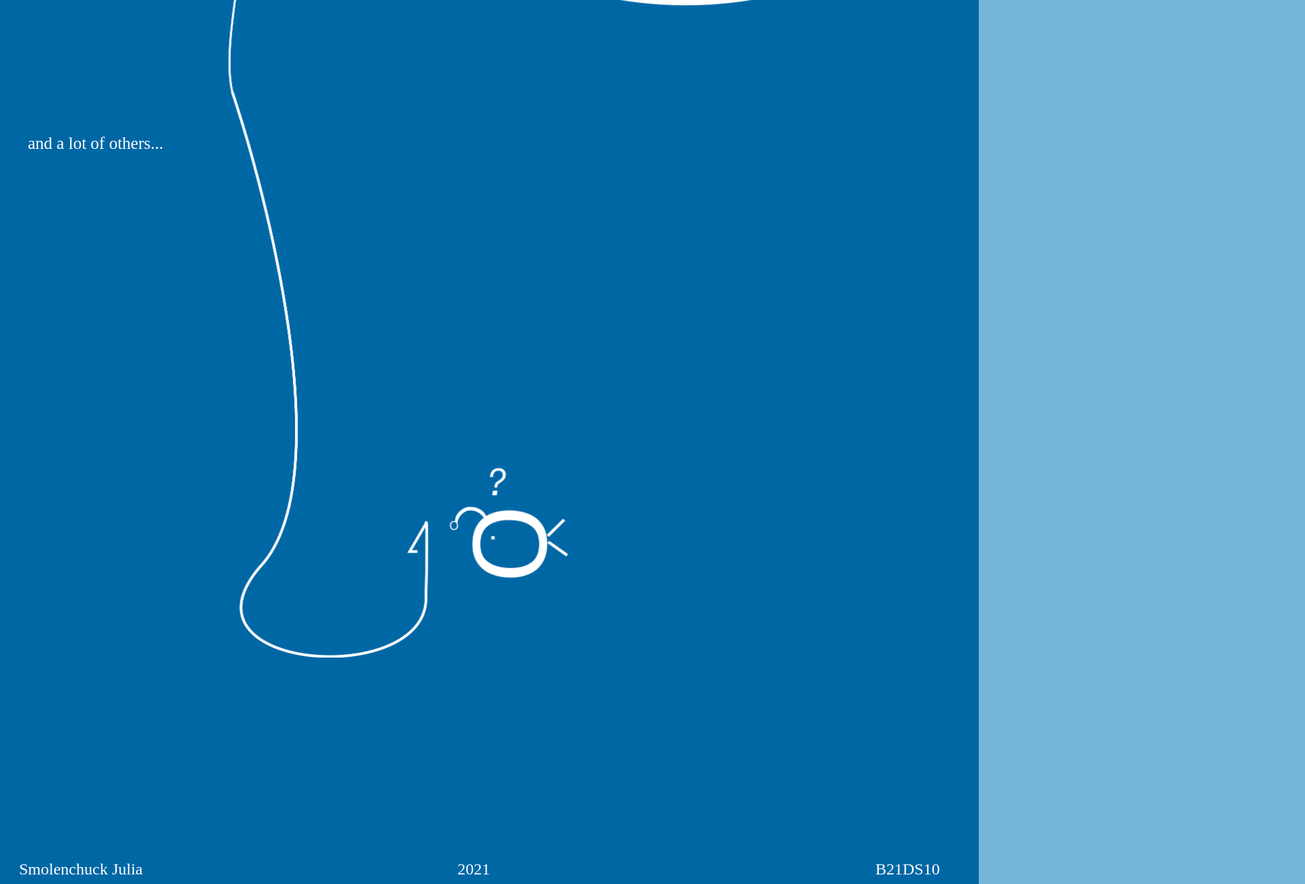
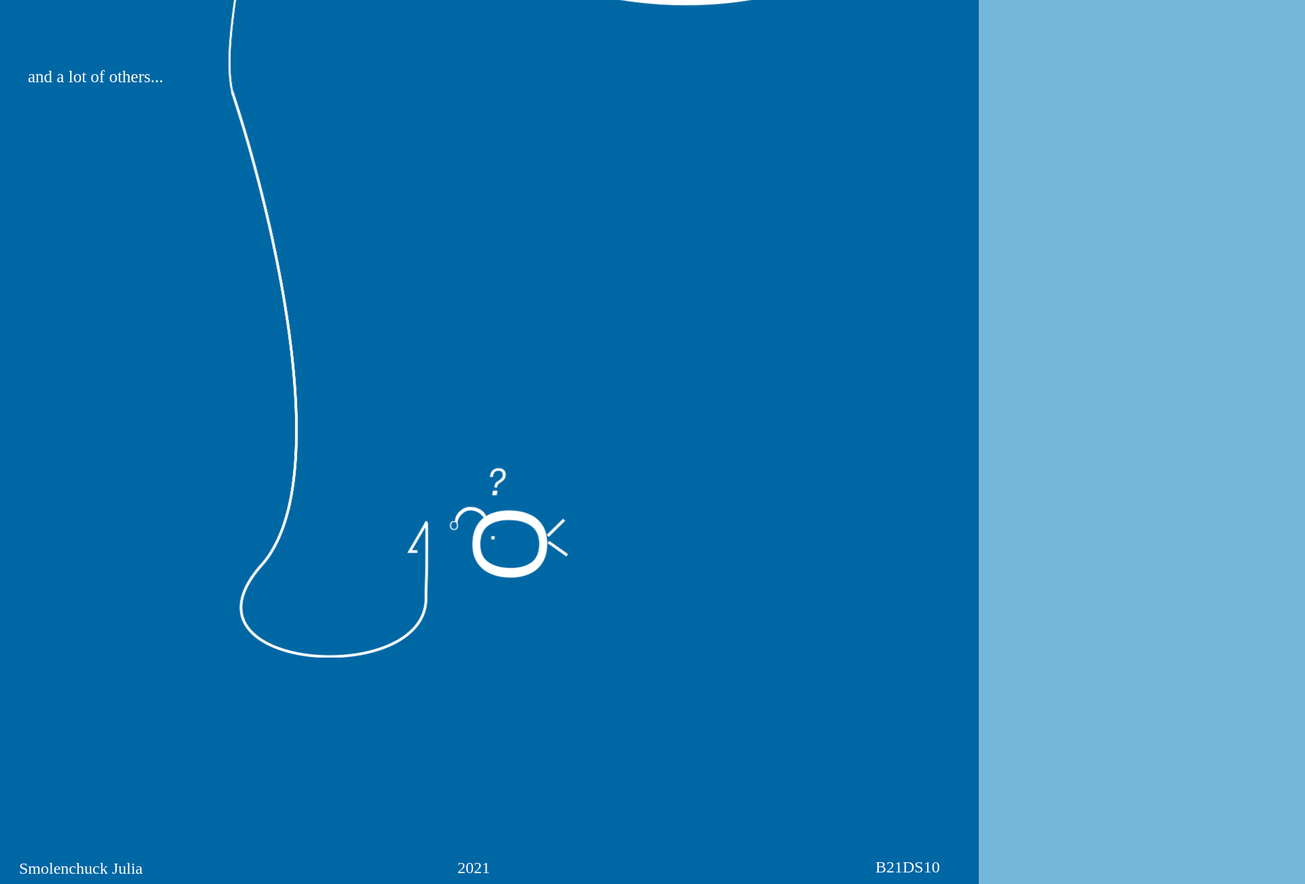
Before and after one commit to rbecola/Animations, a plain HTML site: page index.html in a window 1280 px wide. Shown: the part 5259-6559 px from the top of the page at 68% size, 1920 px wide, since content can reach past the window. Drawn offline with nearby package versions, Linux system fonts and the light colour scheme; a script that the page names is missing; a web font is replaced by a local one.

Commit message:
Update content.css

```diff
--- a/stylesheets/content.css
+++ b/stylesheets/content.css
@@ -96,33 +96,33 @@ h1 {
   color: #FFFFFF;
 }
 .h6 {
-  position: absolute;
+  position: relative;
   left: 41px;
-  top: 5457px;
+  top: 2390px;
   font-size: 25px;
   line-height: 25px;
   color: #FFFFFF;
 }
 .h7 {
-  position: absolute;
+  position: relative;
   left: 28px;
-  top: 6525px;
+  top: 3530px;
   font-size: 24px;
   line-height: 24px;
   color: #FFFFFF;
 }
 .h8 {
-  position: absolute;
+  position: relative;
   left: 673px;
-  top: 6525px;
+  top: 3505px;
   font-size: 24px;
   line-height: 24px;
   color: #FFFFFF;
 }
 .h9 {
-  position: absolute;
+  position: relative;
   left: 1288px;
-  top: 6525px;
+  top: 3480px;
   font-size: 24px;
   line-height: 24px;
   color: #FFFFFF;
@@ -196,7 +196,7 @@ h1 {
   width: 1403.14px;
   height: 271.24px;
   left: 20px;
-  top: 3800px;
+  top: 3840px;
 }
 .divider8 {
   position: absolute;
```
Lines whose indentation alone changed are shown as unchanged.
